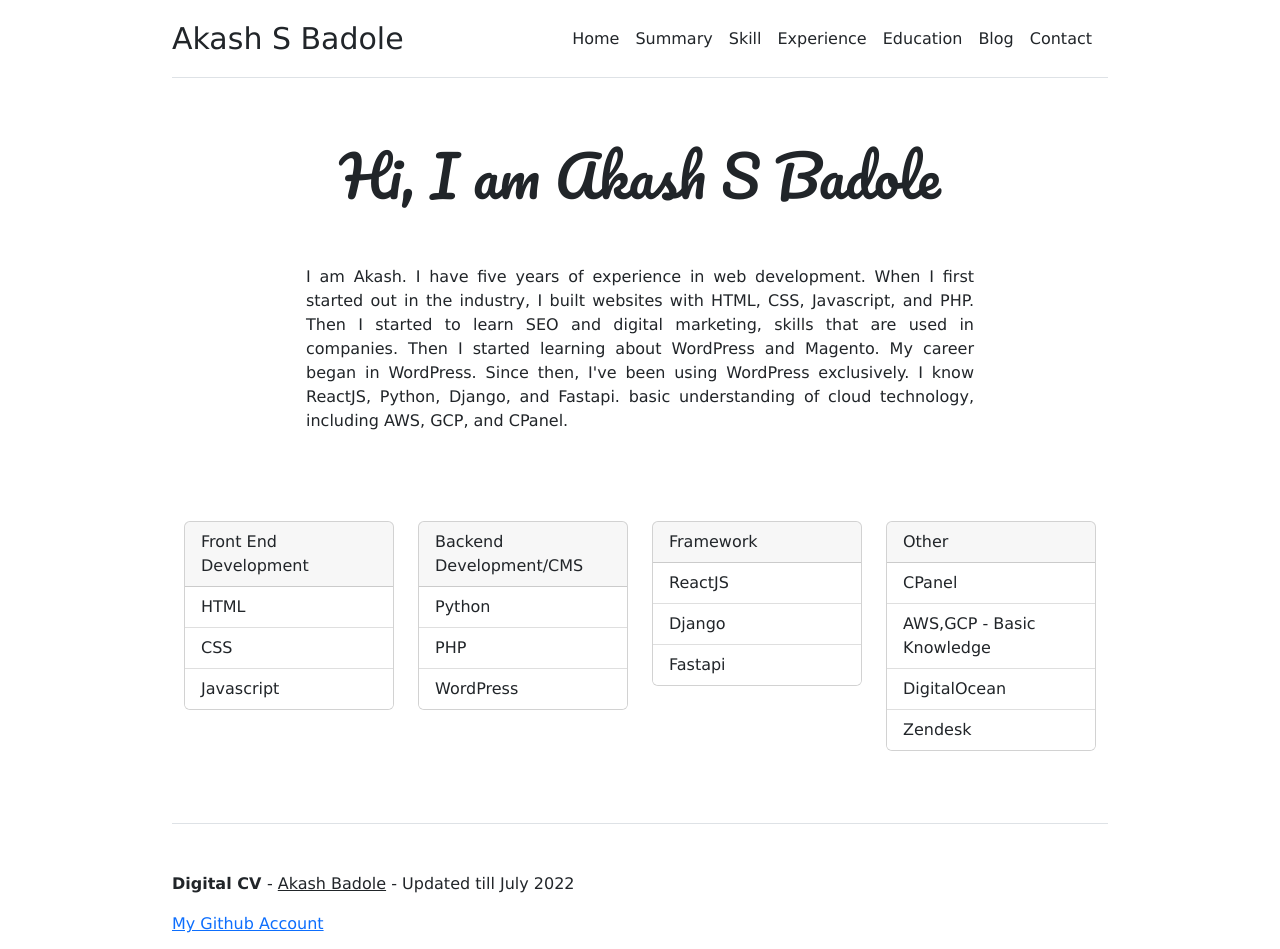
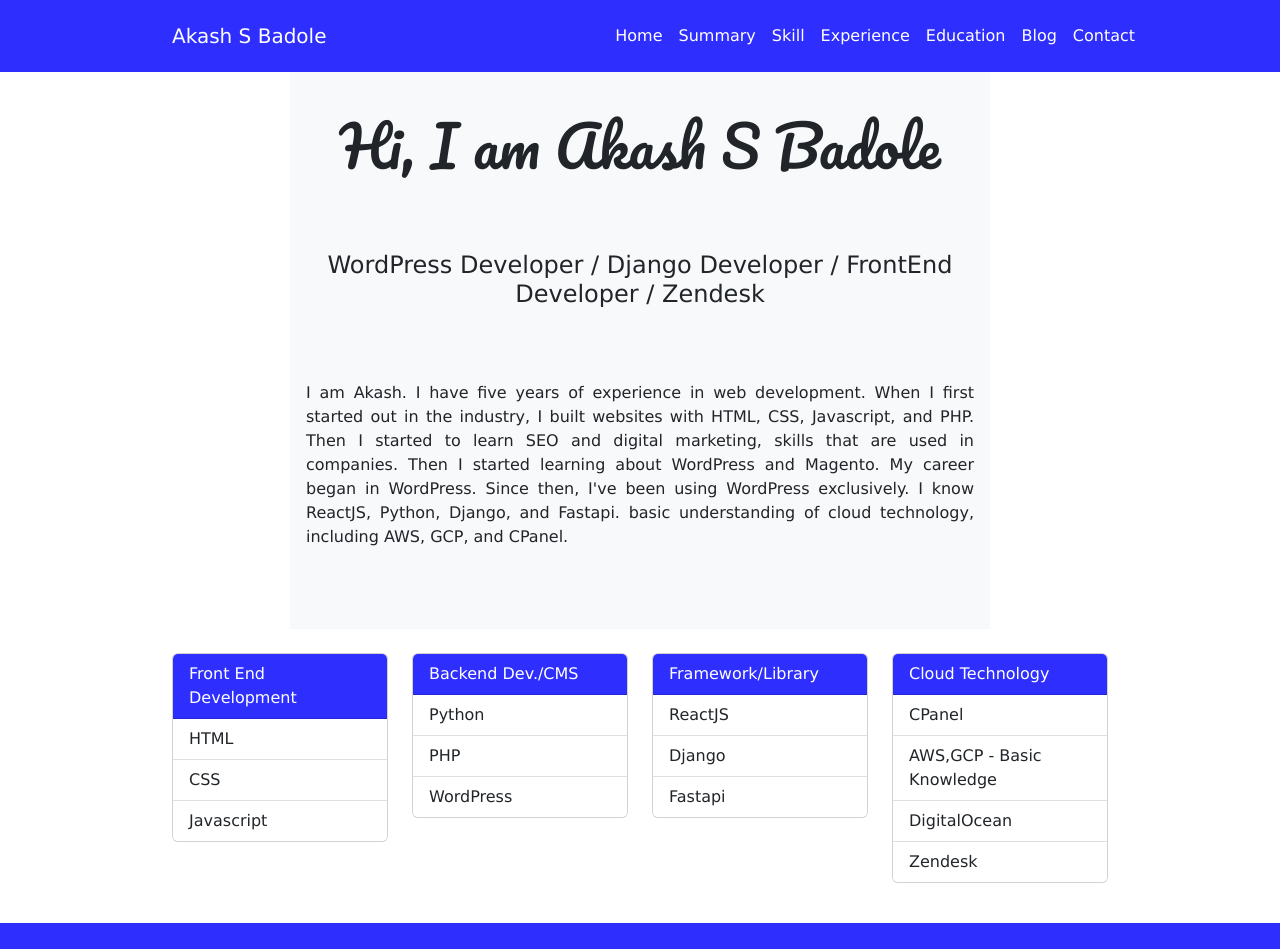
Before and after one commit to akashbadole/akashbadole, a React (Create React App) app: page / in a window 1280 px wide. Shown: the top 949 px of the page. Built offline with nearby package versions, Linux system fonts and the light colour scheme.

Commit message:
Design change

```diff
--- a/src/App.css
+++ b/src/App.css
@@ -30,3 +30,51 @@ footer{
 .MyName{
   font-family: 'Pacifico', cursive;
 }
+.rightdir{
+  float: right;
+}
+.leftdir{
+  float: left;
+}
+
+.centerdiv{
+  margin: auto;
+
+
+}
+
+/* If the browser window is 600px or smaller, the background color will be lightblue: */
+@media only screen and (max-width: 600px) {
+  body {
+    margin-top: -21px;
+  }
+  .card{
+    margin-bottom: 10px;
+  }
+}
+
+.py-4 {
+  padding-top: 1.5rem !important;
+  padding-bottom: 2.5rem !important;
+}
+
+.card-header{
+  background-color: #2E2EFF;
+  color: white;
+}
+.bg-dark {
+  --bs-bg-opacity: 1;
+  background-color: #2E2EFF !important;
+}
+
+div a{
+  color: #ffffff;
+}
+
+a:hover {
+  color: #0e0b80;
+}
+
+.rightnav{
+  margin-right: 30%;
+}
--- a/src/App.js
+++ b/src/App.js
@@ -12,7 +12,7 @@ import Blog from './Component/Blog';
 
 function App() {
   return (
-<div class="container py-3">
+<div class="fluid-container">
 <BrowserRouter>
     <Routes>
       <Route path="/" element={<Home />} />
--- a/src/Component/Blog.js
+++ b/src/Component/Blog.js
@@ -5,14 +5,16 @@ import Footer from './Footer';
 class Blog extends Component {
     render() {
         return (
-            <div>
+            <>
                 <Header />
+                <div className='container py-4'>
                 <h3 className='heading py-3'>Blog</h3>
                 <div className='container py-4'>
                     <p>Coming Soon</p>
                 </div>
+                </div>
                 <Footer />
-            </div>
+            </>
         );
     }
 }
--- a/src/Component/Contact.js
+++ b/src/Component/Contact.js
@@ -5,8 +5,9 @@ import Footer from './Footer';
 class Contact extends Component {
     render() {
         return (
-            <div>
+            <>
                 <Header />
+                <div className='container py-4'>
                 <p className='py-4'>
                     <a className="btn btn-primary" data-bs-toggle="collapse" href="#collapseExample" role="button" aria-expanded="false" aria-controls="collapseExample" >
                        For Contact
@@ -18,8 +19,9 @@ class Contact extends Component {
                        Please sent Email On badoleakash [at] Gmail.com
                     </div>
                 </div>
+                </div>
                 <Footer />
-            </div>
+            </>
         );
     }
 }
--- a/src/Component/Education.js
+++ b/src/Component/Education.js
@@ -6,8 +6,9 @@ import Header from './Header';
 class Education extends Component {
     render() {
         return (
-            <div>
+            <>
                 <Header />
+                <div className='container py-4'>
                 <h3 className='heading py-3'>My Education</h3>
                 <div className="accordion accordion-flush" id="accordionFlushExample">
                     <div className="accordion-item">
@@ -41,9 +42,9 @@ class Education extends Component {
                         </div>
                     </div>
                 </div>
-
+                </div>
                 <Footer />
-            </div>
+            </>
         );
     }
 }
--- a/src/Component/Experience.js
+++ b/src/Component/Experience.js
@@ -6,8 +6,9 @@ import Header from './Header';
 class Experience extends Component {
     render() {
         return (
-            <div>
+            <>
                 <Header />
+                <div className='container py-4'>
                 <h3 className='heading py-3'>My Experience</h3>
                 <div className="accordion accordion-flush" id="accordionFlushExample">
                     {/* 1 */}
@@ -138,8 +139,9 @@ class Experience extends Component {
                         </div>
                     </div>
                 </div>
+                </div>
                 <Footer />
-            </div>
+            </>
         );
     }
 }
--- a/src/Component/Footer.js
+++ b/src/Component/Footer.js
@@ -4,9 +4,11 @@ class Footer extends Component {
     render() {
         return (
 
-            <footer className="pt-4 my-md-5 pt-md-5 border-top">
-                <p><b>Digital CV </b>- <u>Akash Badole</u> - Updated till July 2022</p>
-                <a href='https://github.com/akashbadole' target="__blank">My Github Account</a>
+            <footer className="mt-auto bg-dark text-white">
+                <div className='py-4 centerdiv container'>
+                <p className=' leftdir'><b>Digital CV </b>- <u>Akash Badole</u></p>
+                <a href='https://github.com/akashbadole' target="__blank" className='rightdir'>Github</a>
+                </div>
 
             </footer>
 
--- a/src/Component/Header.js
+++ b/src/Component/Header.js
@@ -21,36 +21,29 @@ class Header extends Component {
         return (
 
             <>
-                <header>
-
-                    <div className="d-flex flex-column flex-md-row align-items-center pb-3 mb-4 border-bottom">
-                        <Link to="/" className="d-flex align-items-center text-dark text-decoration-none logo">
+                <header className='fluid-container'>
+                        <nav className="navbar navbar-expand-lg navbar-dark bg-dark" >
+                            <div className='container'>
+                                <button className="navbar-toggler" type="button" data-bs-toggle="collapse" data-bs-target="#navbar_akash" aria-controls="navbar_akash" aria-expanded="false" aria-label="Toggle navigation">
+                                    <span className="navbar-toggler-icon"></span>
+                                </button>
+                                <Link to="/" className="navbar-brand my-2 rightnav">
                                     Akash S Badole
                                 </Link>
-                        <nav className="d-inline-flex mt-2 mt-md-0 ms-md-auto" >
-
-
                                 {this.state.links.map(link => {
                                     return (
 
-                                    <Link className="me-3 py-2 text-dark text-decoration-none" key={link.id} to={link.path}>{link.pathName}</Link>
-
+                                        <div class="collapse navbar-collapse rightdir" id="navbar_akash" >
+                                             <ul class="navbar-nav me-auto mb-2 mb-lg-0" key={link.id}>
+                                             <li class="nav-item">
+                                             <Link class="nav-link active" aria-current="page" to={link.path}>{link.pathName}</Link>
+                                              </li>
+                                            </ul>
+                                        </div>
                                     )
                                 })}
-
-
-                            {/*
-                            <Link className="me-3 py-2 text-dark text-decoration-none" to="/Summary">Summary</Link>
-                            <Link className="me-3 py-2 text-dark text-decoration-none" to="/Skill">Skill</Link>
-                            <Link className="me-3 py-2 text-dark text-decoration-none" to="/Experience">Experience</Link>
-                            <Link className="me-3 py-2 text-dark text-decoration-none" to="/Education">Education</Link>
-                            <Link className="me-3 py-2 text-dark text-decoration-none" to="/Blog">Blog</Link>
-                            <Link className="me-3 py-2 text-dark text-decoration-none" to="/Contact">Contact</Link>
-                        < */}
-
+                            </div>
                         </nav>
-                    </div>
-
 
                 </header>
             </>
--- a/src/Component/Home.js
+++ b/src/Component/Home.js
@@ -28,7 +28,7 @@ class Home extends Component {
                         <div className="col-md-3">
                             <div className="card" >
                                 <div className="card-header">
-                                    Backend Development/CMS
+                                    Backend Dev./CMS
                                 </div>
                                 <ul className="list-group list-group-flush">
                                     <li className="list-group-item">Python</li>
@@ -42,7 +42,7 @@ class Home extends Component {
                         <div className="col-md-3">
                             <div className="card" >
                                 <div className="card-header">
-                                    Framework
+                                    Framework/Library
                                 </div>
                                 <ul className="list-group list-group-flush">
                                     <li className="list-group-item">ReactJS</li>
@@ -55,7 +55,7 @@ class Home extends Component {
                         <div className="col-md-3">
                             <div className="card" >
                                 <div className="card-header">
-                                    Other
+                                    Cloud Technology
                                 </div>
                                 <ul className="list-group list-group-flush">
                                     <li className="list-group-item">CPanel</li>
--- a/src/Component/Intro.js
+++ b/src/Component/Intro.js
@@ -3,8 +3,9 @@ import React, { Component } from 'react';
 class Intro extends Component {
     render() {
         return (
-                <div className="pricing-header p-3 pb-md-4 mx-auto text-center">
+                <div className="pricing-header p-3 pb-md-4 mx-auto text-center bg-light">
                     <h1 className="display-4 fw-normal MyName py-4">Hi, I am Akash S Badole</h1>
+                    <h4  className="py-4">WordPress Developer / Django Developer / FrontEnd Developer / Zendesk</h4>
                     <p className="textJustify py-4">I am Akash. I have five years of experience in web development. When I first started out in the industry, I built websites with HTML, CSS, Javascript, and PHP. Then I started to learn SEO and digital marketing, skills that are used in companies. Then I started learning about WordPress and Magento. My career began in WordPress. Since then, I've been using WordPress exclusively. I know ReactJS, Python, Django, and Fastapi. basic understanding of cloud technology, including AWS, GCP, and CPanel.</p>
                 </div>
         );
```
Lines whose indentation alone changed are shown as unchanged.
